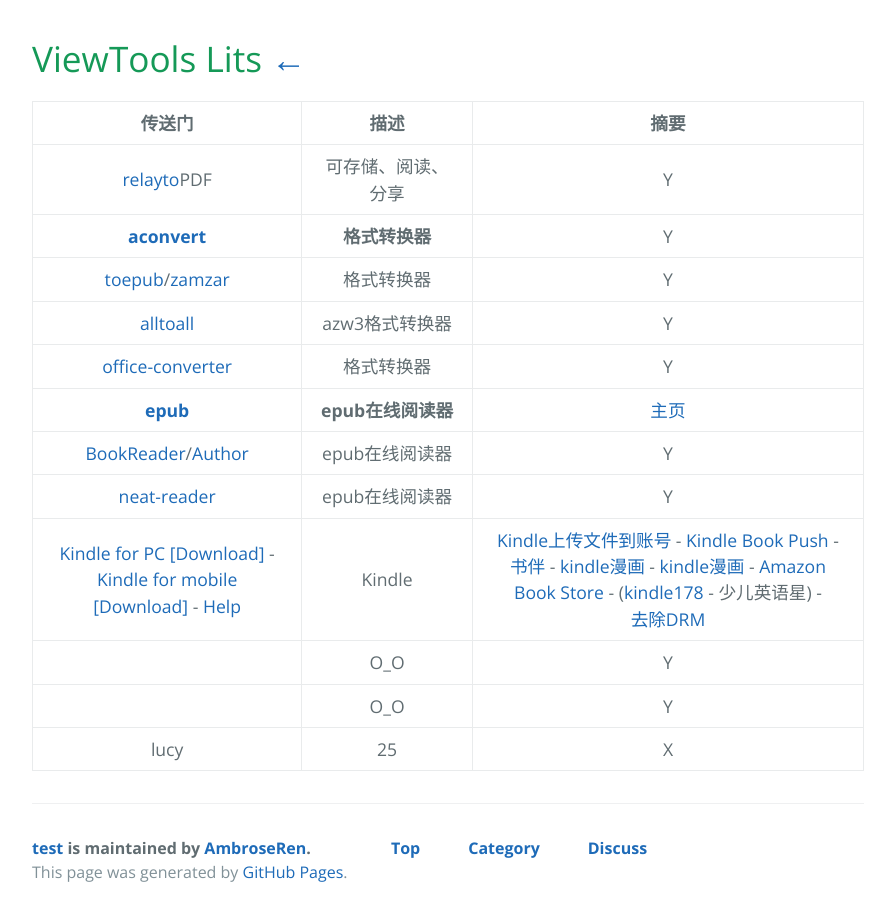
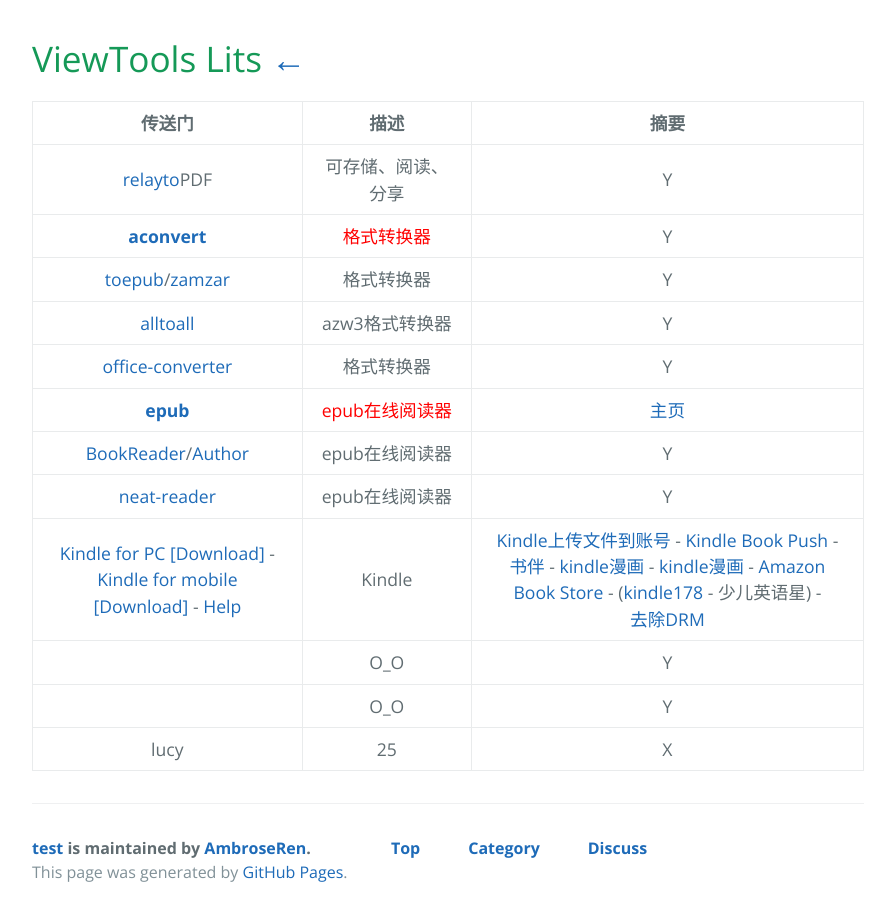
Before and after one commit to AmbroseRen/test, a Jekyll site: the page built from Library/ViewTools.md, in a window 1280 px wide. Shown: the whole page, without its empty margins (192-1087 px from the left). Built offline with Jekyll 4.4.1, drawn with Linux system fonts in a browser that asks for light colours; our own code applies the rules of GitHub Pages for plain Markdown files; the repository's description, which GitHub fills in, is left out.

Commit message:
Update ViewTools.md

```diff
--- a/Library/ViewTools.md
+++ b/Library/ViewTools.md
@@ -3,11 +3,11 @@
 | 传送门 | 描述 | 摘要 |
 |:---:|:---:|:---:|
 | [relayto](https://relayto.com/-17/docs)PDF | 可存储、阅读、分享 | Y |
-| __[aconvert](https://www.aconvert.com/cn/ebook/epub-to-mobi/)__ | __格式转换器__ | Y |
+| __[aconvert](https://www.aconvert.com/cn/ebook/epub-to-mobi/)__ | <font color="#ff0000">格式转换器</font> | Y |
 | [toepub](https://toepub.com/zh/)/[zamzar](https://www.zamzar.com/) | 格式转换器 | Y |
 | [alltoall](https://www.alltoall.net/%e7%94%b5%e5%ad%90%e4%b9%a6/) | azw3格式转换器 | Y |
 | [office-converter](https://cn.office-converter.com/ebook-converter) | 格式转换器 | Y |
-| __[epub](https://epub.liumingye.cn/)__ | __epub在线阅读器__ | [主页](https://tool.liumingye.cn/) |
+| __[epub](https://epub.liumingye.cn/)__ | <font color="#ff0000">epub在线阅读器</font>| [主页](https://tool.liumingye.cn/) |
 | [BookReader](https://ztftrue.github.io/BookReader/)/[Author](https://github.com/ztftrue/BookReader/) | epub在线阅读器 | Y |
 | [neat-reader](https://www.neat-reader.cn/webapp#/) | epub在线阅读器 | Y |
 | [Kindle for PC [Download]](https://www.amazon.com/Amazon-Digital-Services-LLC-Download/dp/B00UB76290) - [Kindle for mobile [Download]](https://www.amazon.com/b?ie=UTF8&node=16571048011) - [Help](https://www.amazon.com/gp/help/customer/display.html?nodeId=GZSM7D8A85WKPYYD) | Kindle | [Kindle上传文件到账号](https://www.amazon.com/gp/sendtokindle) - [Kindle Book Push](https://book.einverne.info/) - [书伴](https://bookfere.com/ebook) - [kindle漫画](http://www.kindlecomic.net/) - [kindle漫画](http://vol.moe/) - [Amazon Book Store](https://www.amazon.cn/b?ie=UTF8&node=1987669071) - ([kindle178](http://www.kindle178.com/) - 少儿英语星) - [去除DRM](http://www.staycu.com/archives/259) |
```
